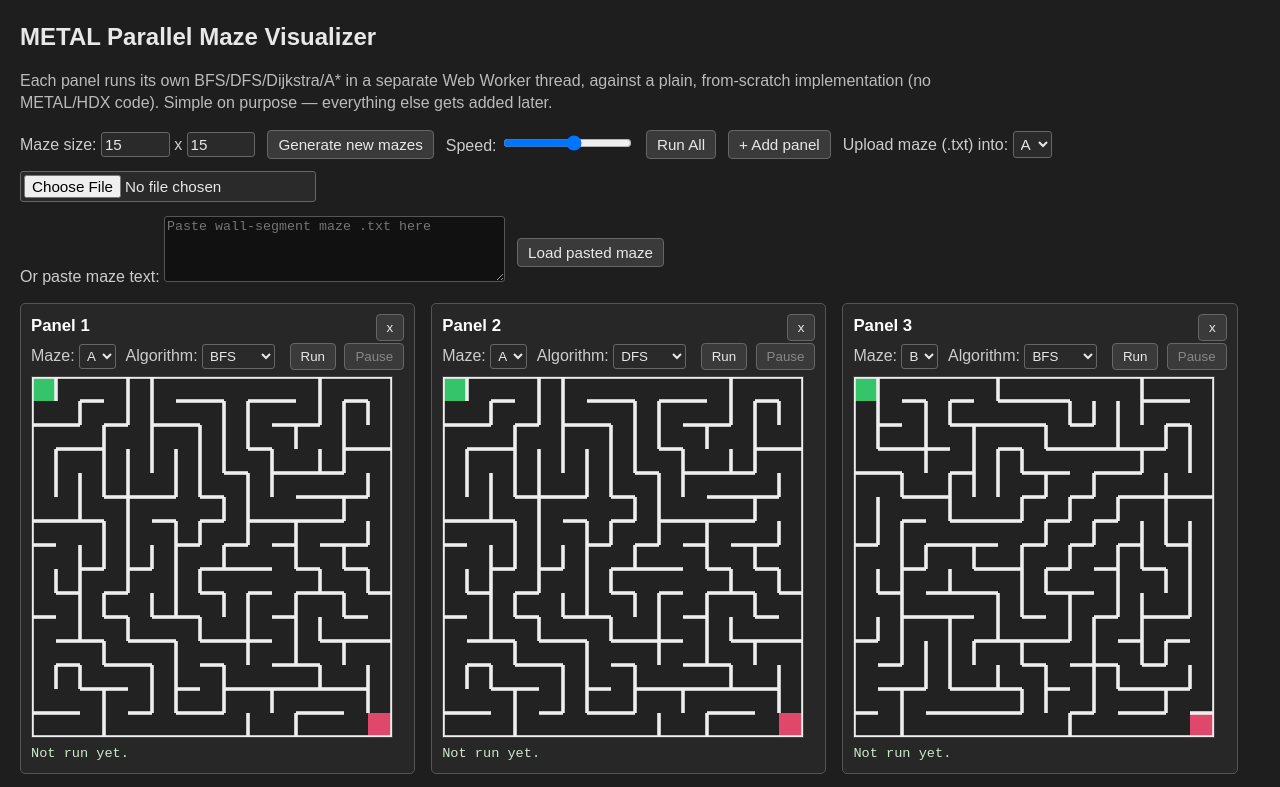
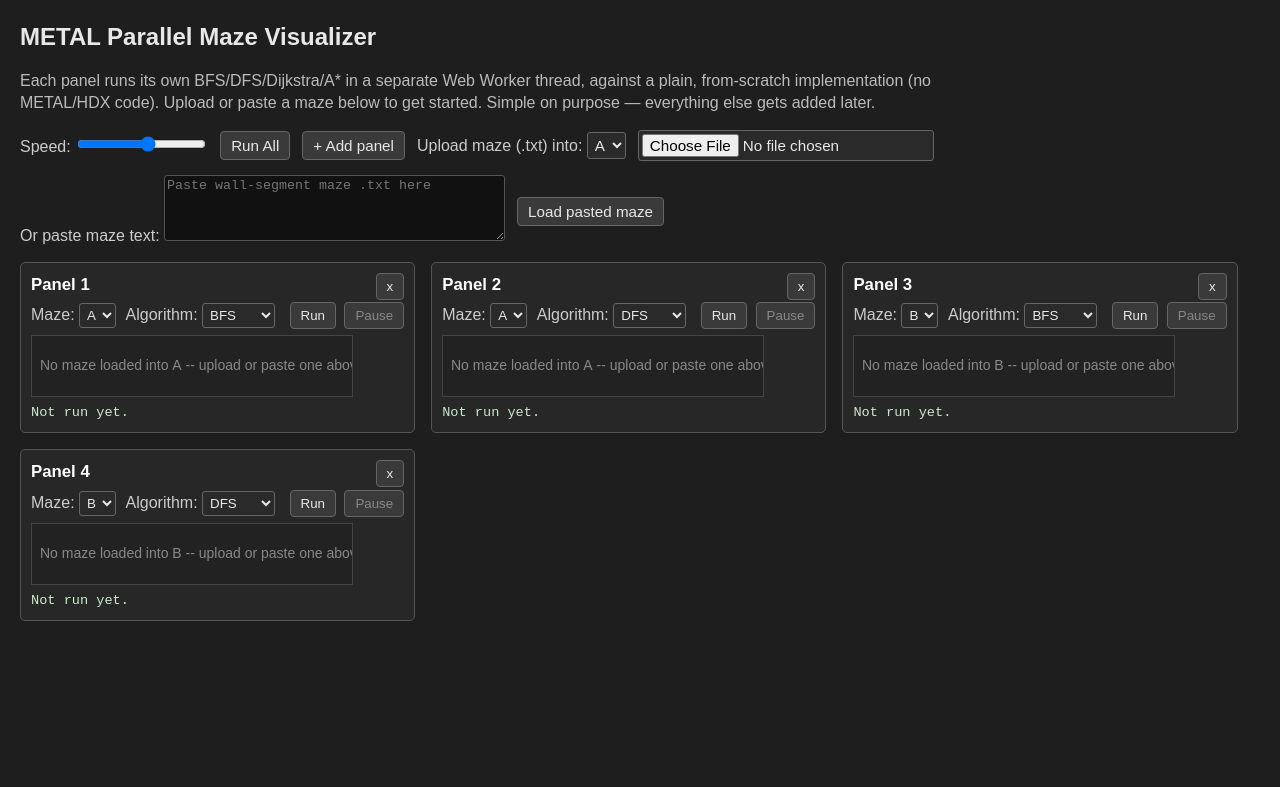
Before and after one commit to HL5195/METAL-Parallel, a plain HTML site: page app/index.html in a window 1280 px wide. Shown: the top 787 px of the page. Drawn offline with Linux system fonts and the light colour scheme.

Commit message:
Remove random maze generator; upload/paste only now

```diff
--- a/app/generate.js
+++ /dev/null
@@ -1,66 +0,0 @@
-/*
- * Description: Generates a random "perfect" maze (exactly one path between
- * any two cells, no loops) using the randomized depth-first "recursive
- * backtracker" algorithm, and serializes it directly into the wall-segment
- * .txt format that maze.js parses.
- *
- * Referenced METAL: No -- plain from-scratch implementation.
- *
- * Author: Howard Li
- */
-
-// Builds an R x C maze and returns it as wall-segment .txt text.
-function generateMazeText(rows, cols) {
-  const hOpen = Array.from({ length: rows }, () => new Array(cols - 1).fill(false)); // carved horizontal openings
-  const vOpen = Array.from({ length: rows - 1 }, () => new Array(cols).fill(false)); // carved vertical openings
-  const visited = Array.from({ length: rows }, () => new Array(cols).fill(false));
-
-  // Returns the not-yet-visited cells next to (r, c), each paired with a
-  // closure that carves (opens) the wall between (r, c) and that neighbor.
-  function unvisitedNeighbors(r, c) {
-    const out = [];
-    if (r > 0 && !visited[r - 1][c]) out.push({ r: r - 1, c, wall: () => { vOpen[r - 1][c] = true; } });
-    if (r < rows - 1 && !visited[r + 1][c]) out.push({ r: r + 1, c, wall: () => { vOpen[r][c] = true; } });
-    if (c > 0 && !visited[r][c - 1]) out.push({ r, c: c - 1, wall: () => { hOpen[r][c - 1] = true; } });
-    if (c < cols - 1 && !visited[r][c + 1]) out.push({ r, c: c + 1, wall: () => { hOpen[r][c] = true; } });
-    return out;
-  }
-
-  // Randomized DFS: walk to a random unvisited neighbor, carving a wall as
-  // we go, and backtrack (pop the stack) whenever a cell has no unvisited
-  // neighbors left -- this is what makes the maze "perfect" (one unique path
-  // between any two cells, no loops).
-  const stack = [{ r: 0, c: 0 }];
-  visited[0][0] = true;
-  while (stack.length > 0) {
-    const { r, c } = stack[stack.length - 1];
-    const options = unvisitedNeighbors(r, c);
-    if (options.length === 0) { stack.pop(); continue; } // dead end, backtrack
-    const pick = options[Math.floor(Math.random() * options.length)];
-    pick.wall(); // carve the wall between current cell and the pick
-    visited[pick.r][pick.c] = true;
-    stack.push({ r: pick.r, c: pick.c });
-  }
-
-  // Serialize hOpen/vOpen into the (2R+1) x (2C+1) wall-segment character grid.
-  const gridRows = 2 * rows + 1;
-  const gridCols = 2 * cols + 1;
-  const grid = Array.from({ length: gridRows }, () => new Array(gridCols).fill('#')); // start fully walled
-  for (let r = 0; r < rows; r++) {
-    for (let c = 0; c < cols; c++) grid[2 * r + 1][2 * c + 1] = '/'; // cell centers are always open
-  }
-  for (let r = 0; r < rows; r++) {
-    for (let c = 0; c < cols - 1; c++) {
-      if (hOpen[r][c]) grid[2 * r + 1][2 * c + 2] = '/';
-    }
-  }
-  for (let r = 0; r < rows - 1; r++) {
-    for (let c = 0; c < cols; c++) {
-      if (vOpen[r][c]) grid[2 * r + 2][2 * c + 1] = '/';
-    }
-  }
-  grid[1][1] = 'S'; // top-left cell
-  grid[2 * rows - 1][2 * cols - 1] = 'E'; // bottom-right cell
-
-  return grid.map((row) => row.join('')).join('\n') + '\n';
-}
--- a/app/index.html
+++ b/app/index.html
@@ -1,6 +1,6 @@
 <!--
   Description: Page layout for the simple multi-panel maze visualizer --
-  toolbar (maze size, generate, speed, run all) plus a container that
+  toolbar (upload/paste a maze, speed, run all) plus a container that
   main.js fills with per-algorithm panels.
 
   Referenced METAL: No -- plain from-scratch page.
@@ -16,11 +16,9 @@
 </head>
 <body>
   <h1>METAL Parallel Maze Visualizer</h1>
-  <p>Each panel runs its own BFS/DFS/Dijkstra/A* in a separate Web Worker thread, against a plain, from-scratch implementation (no METAL/HDX code). Simple on purpose &mdash; everything else gets added later.</p>
+  <p>Each panel runs its own BFS/DFS/Dijkstra/A* in a separate Web Worker thread, against a plain, from-scratch implementation (no METAL/HDX code). Upload or paste a maze below to get started. Simple on purpose &mdash; everything else gets added later.</p>
 
   <div id="toolbar">
-    <label>Maze size: <input type="number" id="rowsInput" value="15" min="3" max="60"> x <input type="number" id="colsInput" value="15" min="3" max="60"></label>
-    <button id="regenBtn">Generate new mazes</button>
     <label>Speed: <input type="range" id="speedSlider" min="1" max="10" value="6"></label>
     <button id="runBtn">Run All</button>
     <button id="addPanelBtn">+ Add panel</button>
@@ -36,7 +34,6 @@
   <div id="panels"></div>
 
   <script src="maze.js"></script>
-  <script src="generate.js"></script>
   <script src="main.js"></script>
 </body>
 </html>
--- a/app/main.js
+++ b/app/main.js
@@ -11,35 +11,14 @@
  */
 
 const panelsEl = document.getElementById('panels');
-const rowsInput = document.getElementById('rowsInput');
-const colsInput = document.getElementById('colsInput');
 const speedSlider = document.getElementById('speedSlider');
 
-let mazes = { A: null, B: null }; // { maze, graph }, shared by every panel pointed at that key
+let mazes = { A: null, B: null }; // { maze, graph } once loaded, else null -- shared by every panel pointed at that key
 let panels = [];
 let nextPanelId = 1;
 
-// Clamps a size input to [3, 60] -- the HTML min/max on the inputs only
-// affects native validation styling, not what value.value actually returns,
-// so a typed-in 1 or 0 would otherwise reach the generator directly. Below
-// 2x2 the generator's start and end markers can land on the same single
-// cell (end overwrites start), producing a maze with no start at all.
-function clampMazeSize(value) {
-  return Math.min(60, Math.max(3, Number(value) || 3));
-}
-
-// Generates one fresh random maze (at the toolbar's current size) and its graph.
-function buildMaze() {
-  const rows = clampMazeSize(rowsInput.value);
-  const cols = clampMazeSize(colsInput.value);
-  const text = generateMazeText(rows, cols);
-  const maze = parseMazeText(text);
-  const graph = buildAdjacency(maze); // cardinal moves only
-  return { maze, graph };
-}
-
 // Stops any run in progress and puts a panel back into its not-run state --
-// shared by maze regeneration, maze upload, and switching a panel's maze.
+// shared by maze upload/paste and switching a panel's maze.
 function resetPanelRunState(panel) {
   panel.runId++; // invalidate any worker reply still in flight from an old run (see runPanel)
   if (panel.timer) clearInterval(panel.timer); // stop any in-progress animation
@@ -54,13 +33,6 @@ function resetPanelRunState(panel) {
   panel.pauseBtn.textContent = 'Pause';
   panel.metricsEl.textContent = 'Not run yet.';
   drawPanel(panel);
-}
-
-// Rebuilds Maze A and Maze B and resets every panel back to its not-run state.
-function regenerateMazes() {
-  mazes.A = buildMaze();
-  mazes.B = buildMaze();
-  panels.forEach(resetPanelRunState);
 }
 
 // Parses uploaded/pasted maze text and installs it as Maze A or Maze B,
@@ -83,11 +55,24 @@ function cellSizeFor(maze) {
 }
 
 // Redraws one panel's canvas: background, visited/current/path cell fills,
-// start/end markers, then the maze's walls on top.
+// start/end markers, then the maze's walls on top. Draws a placeholder
+// instead if nothing has been uploaded/pasted into this panel's slot yet.
 function drawPanel(panel) {
-  const { maze } = mazes[panel.mazeKey];
+  const entry = mazes[panel.mazeKey];
+  const canvas = panel.canvas;
+  if (!entry) {
+    canvas.width = 320;
+    canvas.height = 60;
+    const ctx = canvas.getContext('2d');
+    ctx.fillStyle = '#222';
+    ctx.fillRect(0, 0, canvas.width, canvas.height);
+    ctx.fillStyle = '#888';
+    ctx.font = '14px sans-serif';
+    ctx.fillText(`No maze loaded into ${panel.mazeKey} -- upload or paste one above`, 8, 34);
+    return;
+  }
+  const { maze } = entry;
   const size = cellSizeFor(maze);
-  const canvas = panel.canvas;
   canvas.width = maze.cols * size;
   canvas.height = maze.rows * size;
   const ctx = canvas.getContext('2d');
@@ -226,7 +211,12 @@ function runPanel(panel) {
   panel.pauseBtn.textContent = 'Pause';
   panel.metricsEl.textContent = 'Computing...';
 
-  const { maze, graph } = mazes[panel.mazeKey];
+  const entry = mazes[panel.mazeKey];
+  if (!entry) {
+    panel.metricsEl.textContent = `No maze loaded into ${panel.mazeKey} -- upload or paste one above.`;
+    return;
+  }
+  const { maze, graph } = entry;
   if (!maze.start || !maze.end) {
     panel.metricsEl.textContent = `Maze ${panel.mazeKey} has no start/end to solve.`;
     return;
@@ -314,7 +304,6 @@ function togglePause(panel) {
   }
 }
 
-document.getElementById('regenBtn').addEventListener('click', regenerateMazes);
 document.getElementById('runBtn').addEventListener('click', () => panels.forEach(runPanel));
 document.getElementById('addPanelBtn').addEventListener('click', () => createPanel('A', 'bfs'));
 
@@ -349,7 +338,6 @@ document.getElementById('loadPasteBtn').addEventListener('click', () => {
   }
 });
 
-regenerateMazes();
 createPanel('A', 'bfs');
 createPanel('A', 'dfs');
 createPanel('B', 'bfs');
```
